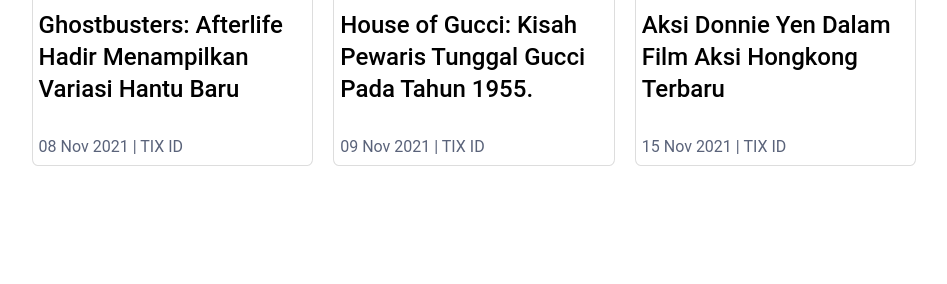
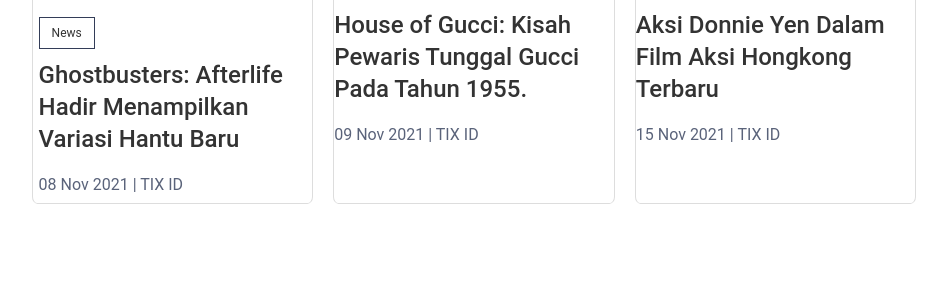
Before and after one commit to ksm-on-the-way/PTUDW_DACK, a PHP site: page /news_article.php in a window 1280 px wide. Shown: the part 1784-2068 px from the top of the page, without its empty margins (166-1113 px from the left). Before the commit the page ends 1950 px from the top, so only its background shows below. Run offline with PHP 8.4, Linux system fonts and the light colour scheme.

Commit message:
add news category to news article

```diff
--- a/news_article.css
+++ b/news_article.css
@@ -1,6 +1,8 @@
   html {
     display: flex;
     justify-content: center;
+    font: 400 18px/28px Roboto, sans-serif;
+    color: var(--Shade-900, #333);
   }
   .container {
     margin: auto;
@@ -60,7 +62,6 @@
   .news_content {
     color: var(--Shade-900, #333);
     margin-top: 73px;
-    font: 400 18px/28px Roboto, sans-serif;
   }
   @media (max-width: 991px) {
     .news_content {
@@ -131,7 +132,7 @@
     width: 100%;
   }
   .other_news_title {
-    margin-top: 14px;
+    margin-top: 10px;
     font: 500 24px/32px Roboto, sans-serif;
   }
   .other_news_date {
@@ -143,6 +144,16 @@
     transform: scale(1.05);
     box-shadow: 2px 2px 10px #888888;
   }
-  .column div {
+  .news_category {
+    justify-content: center;
+    border: 1px solid rgba(51, 61, 88, 1);
+    margin-top: 12px;
+    padding: 0.5rem 1rem;
+    width: fit-content;
+    white-space: nowrap;
+    padding: 8px 12px;
+    font: 12px Roboto, sans-serif;
+  }
+  .otnews_content {
     padding: 6px;
   }
--- a/news_article.php
+++ b/news_article.php
@@ -71,10 +71,13 @@ else { echo "Error 404";}
           srcset="https://cdn.builder.io/api/v1/image/assets/TEMP/ef2a30bb30cd1d60eb924a537f9a3c3bb70a5a76c553fb3532a04139a0017ad7?apiKey=26bc666b112f4cabba6b77c16b9bc389&width=100 100w, https://cdn.builder.io/api/v1/image/assets/TEMP/ef2a30bb30cd1d60eb924a537f9a3c3bb70a5a76c553fb3532a04139a0017ad7?apiKey=26bc666b112f4cabba6b77c16b9bc389&width=200 200w, https://cdn.builder.io/api/v1/image/assets/TEMP/ef2a30bb30cd1d60eb924a537f9a3c3bb70a5a76c553fb3532a04139a0017ad7?apiKey=26bc666b112f4cabba6b77c16b9bc389&width=400 400w, https://cdn.builder.io/api/v1/image/assets/TEMP/ef2a30bb30cd1d60eb924a537f9a3c3bb70a5a76c553fb3532a04139a0017ad7?apiKey=26bc666b112f4cabba6b77c16b9bc389&width=800 800w, https://cdn.builder.io/api/v1/image/assets/TEMP/ef2a30bb30cd1d60eb924a537f9a3c3bb70a5a76c553fb3532a04139a0017ad7?apiKey=26bc666b112f4cabba6b77c16b9bc389&width=1200 1200w, https://cdn.builder.io/api/v1/image/assets/TEMP/ef2a30bb30cd1d60eb924a537f9a3c3bb70a5a76c553fb3532a04139a0017ad7?apiKey=26bc666b112f4cabba6b77c16b9bc389&width=1600 1600w, https://cdn.builder.io/api/v1/image/assets/TEMP/ef2a30bb30cd1d60eb924a537f9a3c3bb70a5a76c553fb3532a04139a0017ad7?apiKey=26bc666b112f4cabba6b77c16b9bc389&width=2000 2000w, https://cdn.builder.io/api/v1/image/assets/TEMP/ef2a30bb30cd1d60eb924a537f9a3c3bb70a5a76c553fb3532a04139a0017ad7?apiKey=26bc666b112f4cabba6b77c16b9bc389&"
           class="img"
         />
+        <div class ="otnews_content">
+        <div class = "news_category">News</div>
         <div class="other_news_title">
           Ghostbusters: Afterlife Hadir Menampilkan Variasi Hantu Baru
         </div>
         <div class="other_news_date">08 Nov 2021 | TIX ID</div>
+        </div>
     </div>
     <div class="column" id="column_2">
         <img
```
